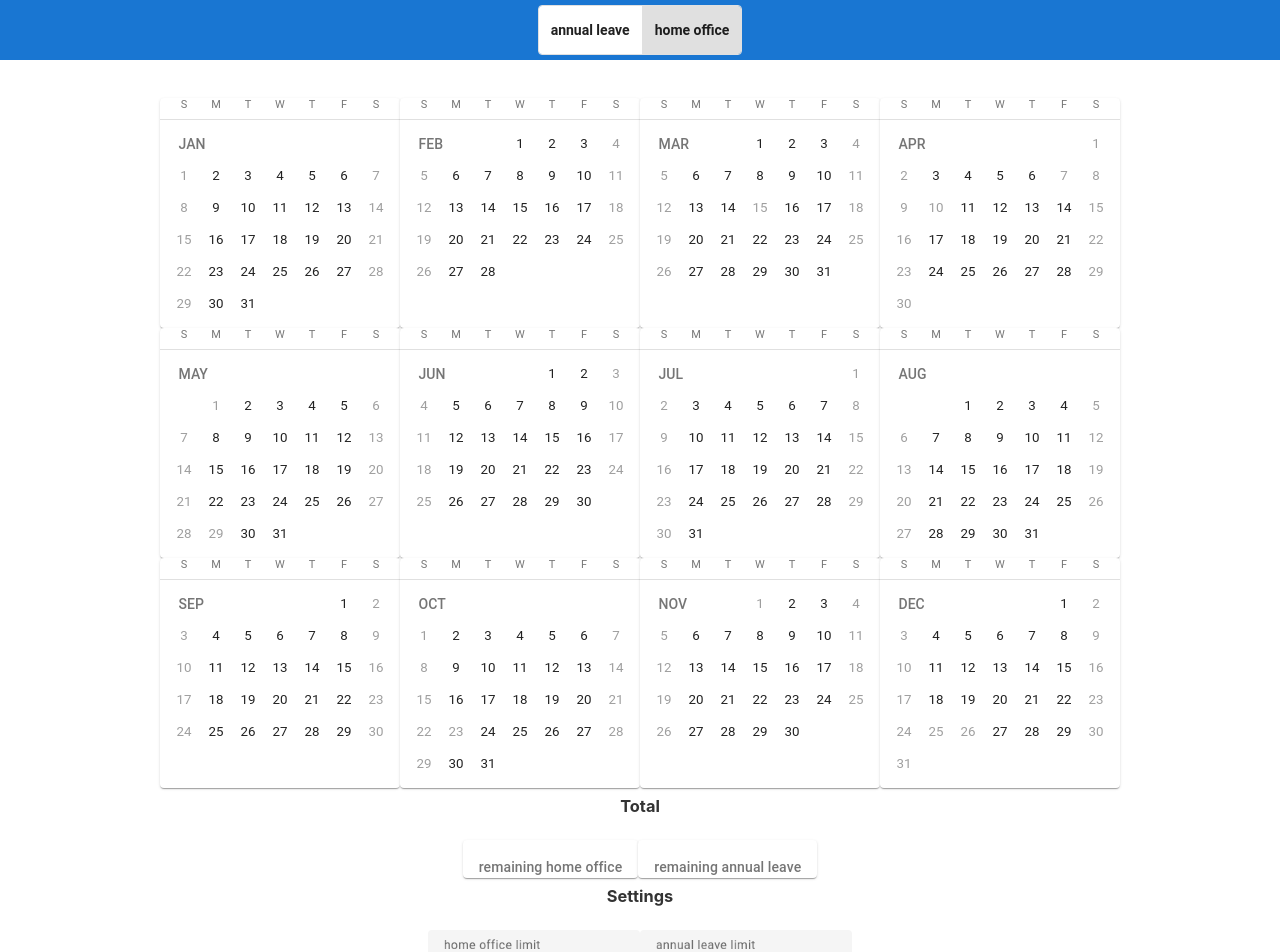
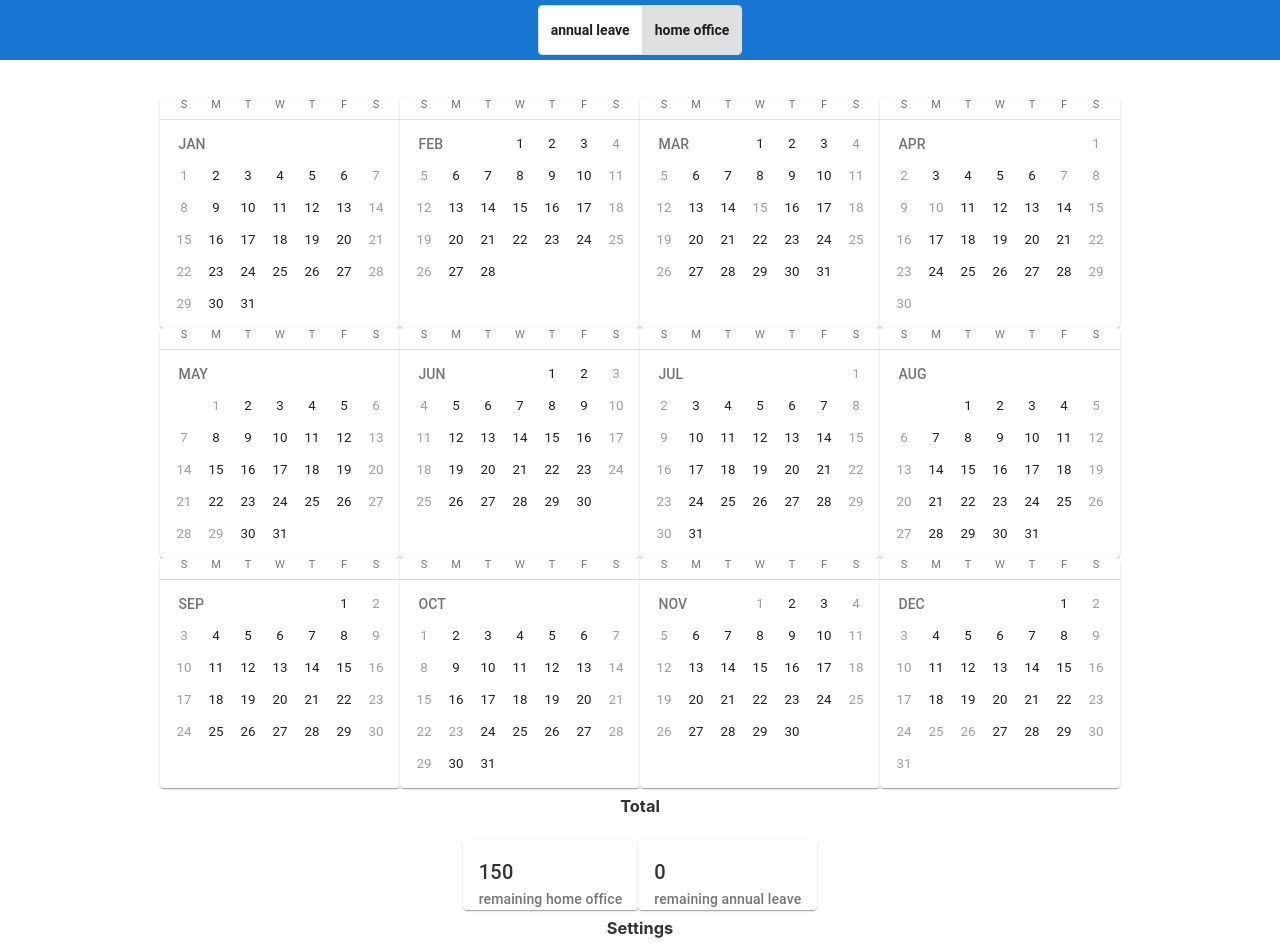
Before and after one commit to attilarepka/ho-calculator, an Angular app: page / in a window 1280 px wide. Shown: the top 952 px of the page. Built offline with nearby package versions, Linux system fonts and the light colour scheme; what ngx-filesaver would draw is missing.

Commit message:
Continue WIP

```diff
--- a/src/app/app.component.ts
+++ b/src/app/app.component.ts
@@ -49,7 +49,9 @@ export class AppComponent implements AfterViewInit {
             homeOfficeLimit : 150,
             daysMap : new Map<string, string>,
             annualLeaveLimit : 0
-        }
+        };
+        this.remaningHomeOffice = this.payload.homeOfficeLimit;
+        this.remaningAnnualLeave = this.payload.annualLeaveLimit;
     }
 
     ngAfterViewInit() {}
@@ -80,8 +82,8 @@ export class AppComponent implements AfterViewInit {
             this.payload.daysMap.clear();
             this.payload.annualLeaveLimit = 0;
             this.payload.homeOfficeLimit = 150;
-            this.remaningHomeOffice = 0;
-            this.remaningAnnualLeave = 0;
+            this.remaningHomeOffice = this.payload.homeOfficeLimit;
+            this.remaningAnnualLeave = this.payload.annualLeaveLimit;
 
             this.notifyChildren();
         }
```
